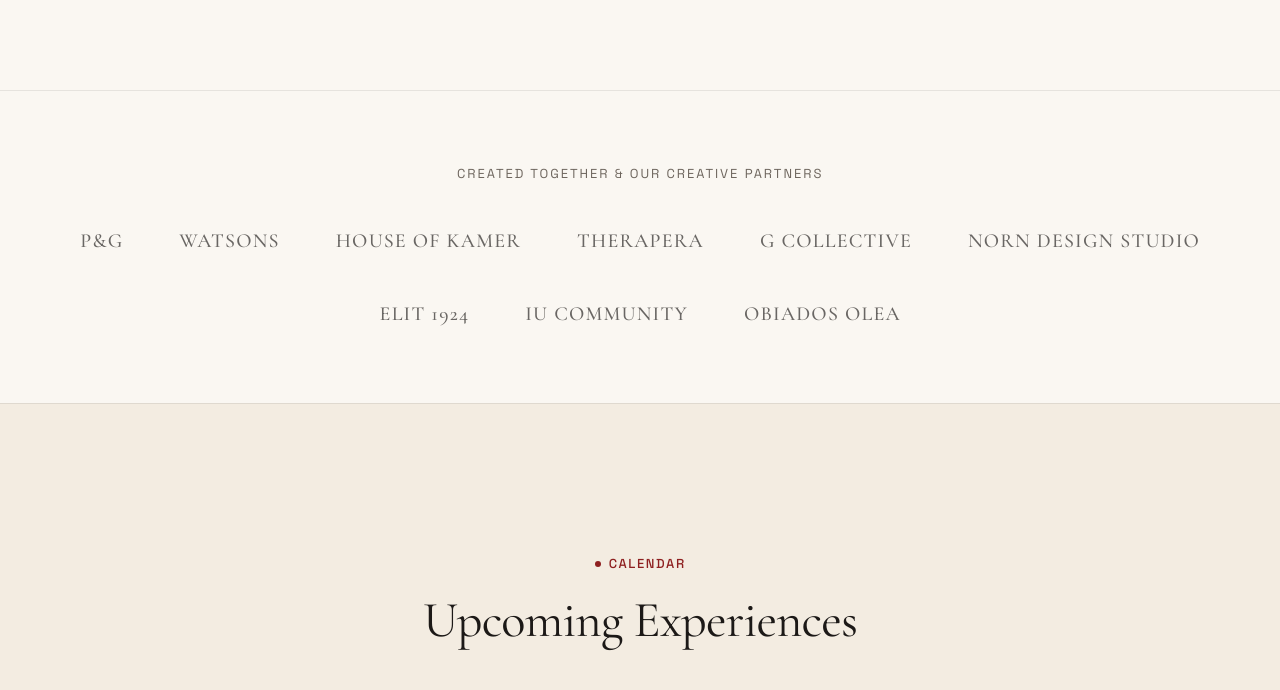
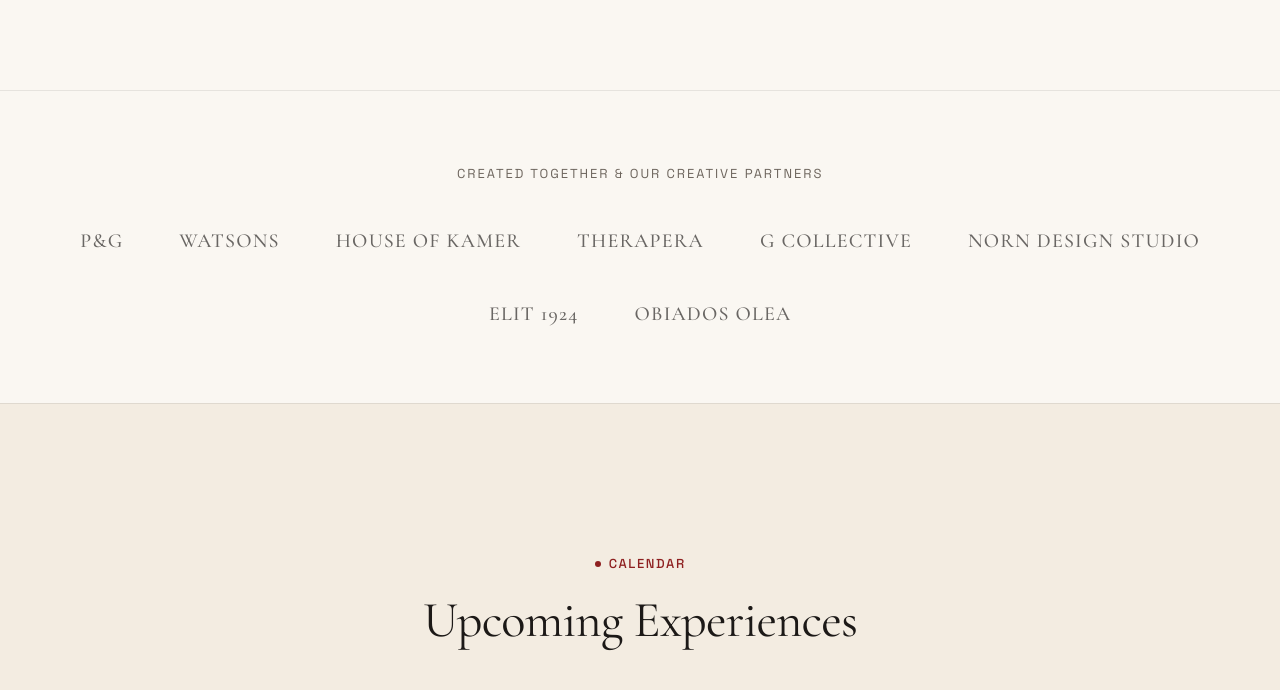
Before and after one commit to Denizhan-Muka/Muka-Journey-Website, a website: page index.html in a window 1280 px wide. Shown: the part 8044-8734 px from the top of the page. Drawn offline with nearby package versions, Linux system fonts and the light colour scheme.

Commit message:
Update index.html

```diff
--- a/index.html
+++ b/index.html
@@ -441,7 +441,6 @@
           <span class="partner-text-mark">G COLLECTIVE</span>
           <span class="partner-text-mark">NORN DESIGN STUDIO</span>
           <span class="partner-text-mark">ELIT 1924</span>
-          <span class="partner-text-mark">IU COMMUNITY</span>
           <span class="partner-text-mark">OBIADOS OLEA</span>
         </div>
       </div>
```
